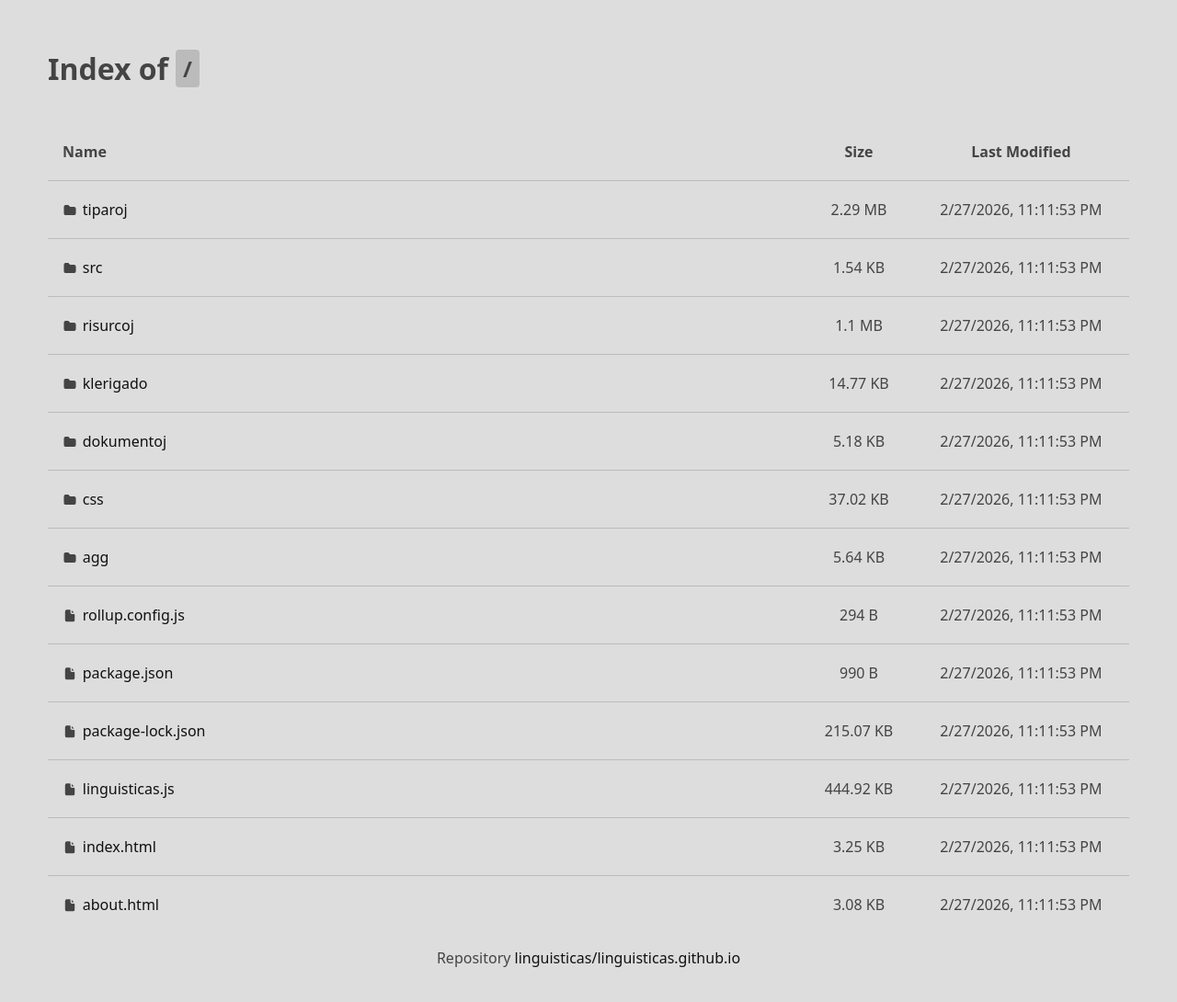
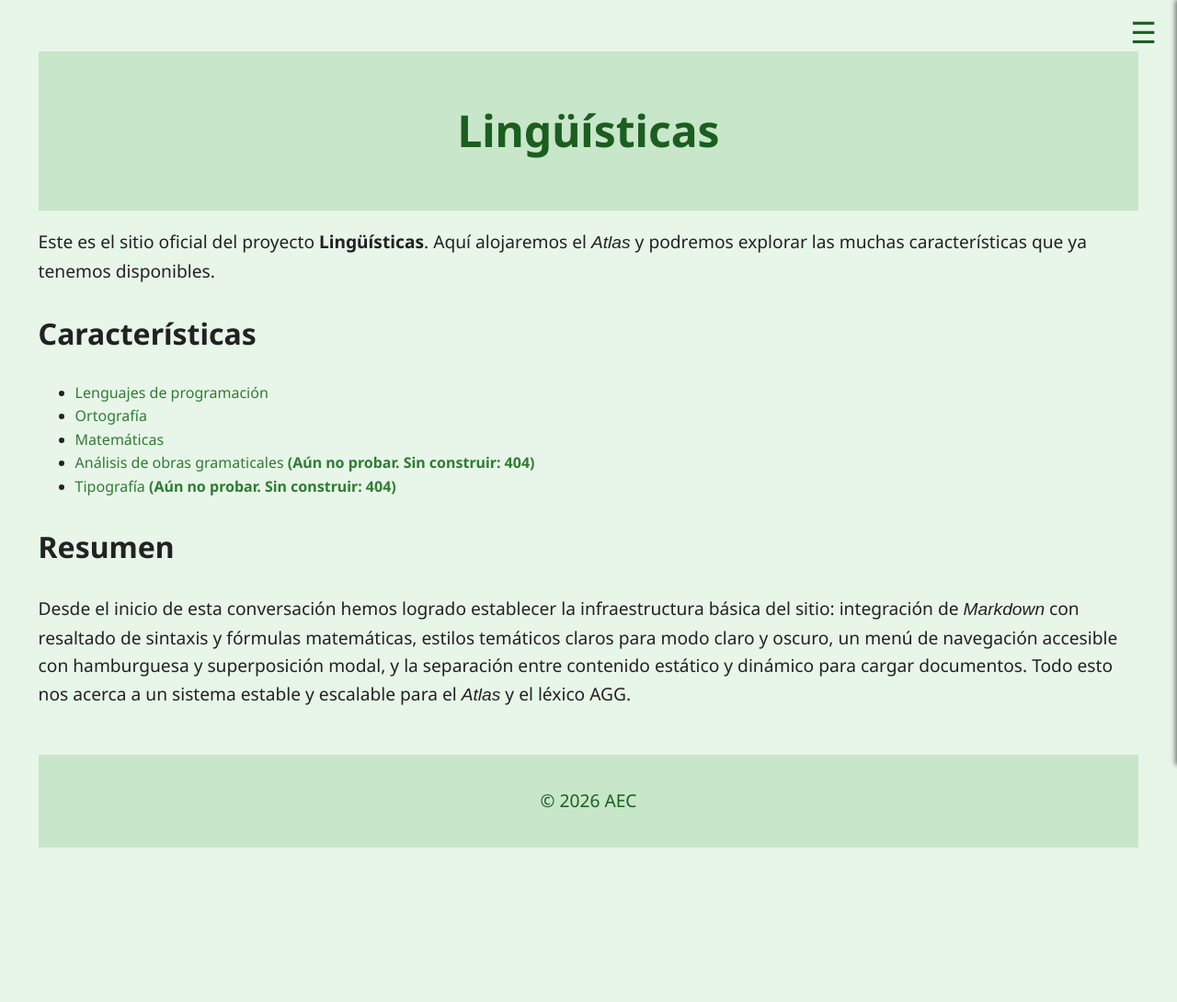
Before and after one commit to linguisticas/linguisticas.github.io, a website: page index.html in a window 1280 px wide. Shown: the whole page at 92% size. After the commit the page ends 922 px from the top, so only its background shows below. Drawn offline with Linux system fonts and the light colour scheme; a web font is replaced by a local one.

Commit message:
Update index.html

```diff
--- a/index.html
+++ b/index.html
@@ -1,324 +1,86 @@
 <!DOCTYPE html>
-<html lang="en">
+<html lang="es">
+
 <head>
-  <meta charset="UTF-8"/>
-  <meta name="robots" content="nofollow,noarchive,noindex">
-  <meta name="viewport" content="width=device-width, initial-scale=1.0"/>
-  <meta name="generator" content="github.com/gacts/directory-listing"/>
-  <title>Index of /</title>
-  <style>
-:root {
-  --color-text-primary: #444;
-  --color-text-secondary: #111;
-  --color-bg-primary: #ddd;
-  --color-bg-secondary: #bbb;
-}
+    <!-- ĉefa agordo -->
+    <meta charset="UTF-8">
+    <meta name="viewport" content="width=device-width, initial-scale=1">
+    <title>Lingüísticas</title>
 
-@media (prefers-color-scheme: dark) {
-  :root {
-    --color-text-primary: #bbb;
-    --color-text-secondary: #eee;
-    --color-bg-primary: #242424;
-    --color-bg-secondary: #444;
-  }
-}
+    <!-- bazaj stiloj -->
+    <link rel="stylesheet" href="css/style.css">
 
-html,
-body {
-  margin: 0;
-  padding: 0;
-  background-color: var(--color-bg-primary);
-  color: var(--color-text-primary);
-  font-family: ui-sans-serif, system-ui, sans-serif;
-}
+    <!-- temaj stiloj -->
+    <link rel="stylesheet" href="css/light.css" media="(prefers-color-scheme: light)">
+    <link rel="stylesheet" href="css/dark.css" media="(prefers-color-scheme: dark)">
 
-body {
-  display: flex;
-  flex-direction: column;
-  margin: 2em 1.25em;
-  font-size: 16px;
-}
+    <!-- sintakso-emfazaj temoj -->
+    <link rel="stylesheet" href="css/github.min.css" media="(prefers-color-scheme: light)">
+    <link rel="stylesheet" href="css/github-dark.min.css" media="(prefers-color-scheme: dark)">
 
-@media screen and (max-width: 480px) {
-  body {
-    font-size: 14px;
-  }
-}
+    <!-- matematikaj stiloj -->
+    <link rel="stylesheet" href="css/katex.css">
 
-@media screen and (min-width: 1800px) {
-  body,
-  html {
-    font-size: 20px;
-  }
-}
+    <!-- navigada menuo -->
+    <link rel="stylesheet" href="css/menu.css">
+</head>
 
-a {
-  color: var(--color-text-secondary);
-  font-weight: 500;
-  text-decoration: none;
+<body>
+    <header>
+        <h1>Lingüísticas</h1>
+        <!-- Hamburger button -->
+        <button class="hamburger" aria-label="Abrir menú">☰</button>
+    </header>
 
-  &:hover {
-    opacity: 0.85;
-    transition: opacity 0.2s linear;
-    text-decoration: underline;
-  }
+    <!-- Overlay and sliding panel -->
+    <div class="menu-overlay"></div>
+    <nav class="menu-panel">
+        <ul>
+            <li><a href="index.html">Página principal</a></li>
+            <li><a href="agg/agg.html">Atlas del genoma gramatical</a></li>
+            <li><a href="dokumentoj/README.md">Documentación</a></li>
+            <li><a href="about.html">Acerca del proyecto</a></li>
+            <li><a href="contact.html">Contacto</a></li>
+        </ul>
+    </nav>
 
-  &:visited {
-    color: var(--color-text-secondary);
-  }
-}
+    <main>
+        <section id="intro">
+            <p>Este es el sitio oficial del proyecto <strong>Lingüísticas</strong>. Aquí alojaremos el <i>Atlas</i> y
+                podremos explorar las muchas características que ya tenemos disponibles.</p>
+        </section>
 
-header,
-main {
-  padding: 0 2rem;
-}
+        <section id="features">
+            <h2>Características</h2>
+            <ul>
+                <li><a href="klerigado/programlingvo.html">Lenguajes de programación</a></li>
+                <li><a href="klerigado/ortografio.html">Ortografía</a></li>
+                <li><a href="klerigado/matematiko.html">Matemáticas</a></li>
+                <li><a href="analisis.html">Análisis de obras gramaticales <strong>(Aún no probar. Sin construir:
+                            404)</strong></a></li>
+                <li><a href="tipografia.html">Tipografía <strong>(Aún no probar. Sin construir: 404)</strong></a>
+                </li>
+            </ul>
+        </section>
 
-header {
-  margin-bottom: 1rem;
+        <section id="summary">
+            <h2>Resumen</h2>
+            <p>
+                Desde el inicio de esta conversación hemos logrado establecer la infraestructura básica del sitio:
+                integración de <i>Markdown</i> con resaltado de sintaxis y fórmulas matemáticas, estilos temáticos
+                claros para modo claro y oscuro, un menú de navegación accesible con hamburguesa y superposición modal,
+                y la separación entre contenido estático y dinámico para cargar documentos. Todo esto nos acerca a un
+                sistema estable y escalable para el <i>Atlas</i> y el léxico AGG.
+            </p>
+        </section>
+    </main>
 
-  h1 {
-    display: flex;
-    align-items: center;
+    <footer>
+        <p>&copy; 2026 AEC</p>
+    </footer>
 
-    & > span {
-      margin-left: 0.5rem;
-      padding: 0.25rem 0.5rem;
-      border-radius: 4px;
-      font-size: 0.75em;
-      background-color: var(--color-bg-secondary);
-    }
-  }
-}
+    <!-- Standalone JS for hamburger -->
+    <script src="risurcoj/menu.js"></script>
+</body>
 
-main {
-  overflow: auto;
-}
-
-table {
-  width: 100%;
-  border-collapse: collapse;
-
-  th,
-  td {
-    padding: 1.25rem 1rem;
-    border-bottom: 1px solid var(--color-bg-secondary);
-    text-align: left;
-    white-space: nowrap;
-
-    svg.icon {
-      width: 1em;
-      height: 0.98em;
-      padding-right: 0.1em;
-      position: relative;
-      top: 0.2em;
-    }
-  }
-
-  th.name,
-  td.name {
-    text-align: left;
-  }
-
-  th.size,
-  td.size {
-    width: 10%;
-    text-align: center;
-  }
-
-  th.mod-date,
-  td.mod-date {
-    width: 20%;
-    text-align: center;
-  }
-
-  tbody > tr:last-child > td {
-    border-bottom: none;
-  }
-}
-
-footer {
-  text-align: center;
-  padding: 1rem 0;
-}
-</style>
-</head>
-<body>
-<header>
-  <h1>Index of <span>/</span></h1>
-</header>
-<svg xmlns="http://www.w3.org/2000/svg" style="display: none">
-  <defs>
-    <symbol id="dir" viewBox="0 0 24 24" fill="currentColor">
-      <path stroke="none" d="M0 0h24v24H0z" fill="none"/>
-      <path d="M9 3a1 1 0 0 1 .608 .206l.1 .087l2.706 2.707h6.586a3 3 0 0 1 2.995 2.824l.005 .176v8a3 3 0 0 1
-        -2.824 2.995l-.176 .005h-14a3 3 0 0 1 -2.995 -2.824l-.005 -.176v-11a3 3 0 0 1 2.824 -2.995l.176 -.005h4z"/>
-    </symbol>
-    <symbol id="file" viewBox="0 0 24 24" fill="currentColor">
-      <path stroke="none" d="M0 0h24v24H0z" fill="none"/>
-      <path d="M12 2l.117 .007a1 1 0 0 1 .876 .876l.007 .117v4l.005 .15a2 2 0 0 0 1.838 1.844l.157 .006h4l.117
-        .007a1 1 0 0 1 .876 .876l.007 .117v9a3 3 0 0 1 -2.824 2.995l-.176 .005h-10a3 3 0 0 1 -2.995 -2.824l-.005
-        -.176v-14a3 3 0 0 1 2.824 -2.995l.176 -.005h5z"/>
-      <path d="M19 7h-4l-.001 -4.001z"/>
-    </symbol>
-  </defs>
-</svg>
-<main>
-  <table>
-    <thead>
-      <tr>
-        <th class="name">Name</th>
-        <th class="size">Size</th>
-        <th class="mod-date">Last Modified</th>
-      </tr>
-    </thead>
-    <tbody>
-
-
-        <tr>
-          <td class="name">
-            <svg class="icon" xmlns="http://www.w3.org/2000/svg">
-              <use href="#dir"/>
-            </svg>
-            <a href="./tiparoj">tiparoj</a>
-          </td>
-          <td class="size" title="2404456">2.29 MB</td>
-          <td class="mod-date">2/27/2026, 11:11:53 PM</td>
-        </tr>
-
-        <tr>
-          <td class="name">
-            <svg class="icon" xmlns="http://www.w3.org/2000/svg">
-              <use href="#dir"/>
-            </svg>
-            <a href="./src">src</a>
-          </td>
-          <td class="size" title="1578">1.54 KB</td>
-          <td class="mod-date">2/27/2026, 11:11:53 PM</td>
-        </tr>
-
-        <tr>
-          <td class="name">
-            <svg class="icon" xmlns="http://www.w3.org/2000/svg">
-              <use href="#dir"/>
-            </svg>
-            <a href="./risurcoj">risurcoj</a>
-          </td>
-          <td class="size" title="1148343">1.1 MB</td>
-          <td class="mod-date">2/27/2026, 11:11:53 PM</td>
-        </tr>
-
-        <tr>
-          <td class="name">
-            <svg class="icon" xmlns="http://www.w3.org/2000/svg">
-              <use href="#dir"/>
-            </svg>
-            <a href="./klerigado">klerigado</a>
-          </td>
-          <td class="size" title="15123">14.77 KB</td>
-          <td class="mod-date">2/27/2026, 11:11:53 PM</td>
-        </tr>
-
-        <tr>
-          <td class="name">
-            <svg class="icon" xmlns="http://www.w3.org/2000/svg">
-              <use href="#dir"/>
-            </svg>
-            <a href="./dokumentoj">dokumentoj</a>
-          </td>
-          <td class="size" title="5306">5.18 KB</td>
-          <td class="mod-date">2/27/2026, 11:11:53 PM</td>
-        </tr>
-
-        <tr>
-          <td class="name">
-            <svg class="icon" xmlns="http://www.w3.org/2000/svg">
-              <use href="#dir"/>
-            </svg>
-            <a href="./css">css</a>
-          </td>
-          <td class="size" title="37906">37.02 KB</td>
-          <td class="mod-date">2/27/2026, 11:11:53 PM</td>
-        </tr>
-
-        <tr>
-          <td class="name">
-            <svg class="icon" xmlns="http://www.w3.org/2000/svg">
-              <use href="#dir"/>
-            </svg>
-            <a href="./agg">agg</a>
-          </td>
-          <td class="size" title="5772">5.64 KB</td>
-          <td class="mod-date">2/27/2026, 11:11:53 PM</td>
-        </tr>
-
-        <tr>
-          <td class="name">
-            <svg class="icon" xmlns="http://www.w3.org/2000/svg">
-              <use href="#file"/>
-            </svg>
-            <a href="./rollup.config.js">rollup.config.js</a>
-          </td>
-          <td class="size" title="294">294 B</td>
-          <td class="mod-date">2/27/2026, 11:11:53 PM</td>
-        </tr>
-
-        <tr>
-          <td class="name">
-            <svg class="icon" xmlns="http://www.w3.org/2000/svg">
-              <use href="#file"/>
-            </svg>
-            <a href="./package.json">package.json</a>
-          </td>
-          <td class="size" title="990">990 B</td>
-          <td class="mod-date">2/27/2026, 11:11:53 PM</td>
-        </tr>
-
-        <tr>
-          <td class="name">
-            <svg class="icon" xmlns="http://www.w3.org/2000/svg">
-              <use href="#file"/>
-            </svg>
-            <a href="./package-lock.json">package-lock.json</a>
-          </td>
-          <td class="size" title="220229">215.07 KB</td>
-          <td class="mod-date">2/27/2026, 11:11:53 PM</td>
-        </tr>
-
-        <tr>
-          <td class="name">
-            <svg class="icon" xmlns="http://www.w3.org/2000/svg">
-              <use href="#file"/>
-            </svg>
-            <a href="./linguisticas.js">linguisticas.js</a>
-          </td>
-          <td class="size" title="455601">444.92 KB</td>
-          <td class="mod-date">2/27/2026, 11:11:53 PM</td>
-        </tr>
-
-        <tr>
-          <td class="name">
-            <svg class="icon" xmlns="http://www.w3.org/2000/svg">
-              <use href="#file"/>
-            </svg>
-            <a href="./index.html">index.html</a>
-          </td>
-          <td class="size" title="3324">3.25 KB</td>
-          <td class="mod-date">2/27/2026, 11:11:53 PM</td>
-        </tr>
-
-        <tr>
-          <td class="name">
-            <svg class="icon" xmlns="http://www.w3.org/2000/svg">
-              <use href="#file"/>
-            </svg>
-            <a href="./about.html">about.html</a>
-          </td>
-          <td class="size" title="3156">3.08 KB</td>
-          <td class="mod-date">2/27/2026, 11:11:53 PM</td>
-        </tr>
-    </tbody>
-  </table>
-</main>
-<footer>Repository <a href="https://github.com/linguisticas/linguisticas.github.io">linguisticas/linguisticas.github.io</a></footer>
-</body>
 </html>
```
